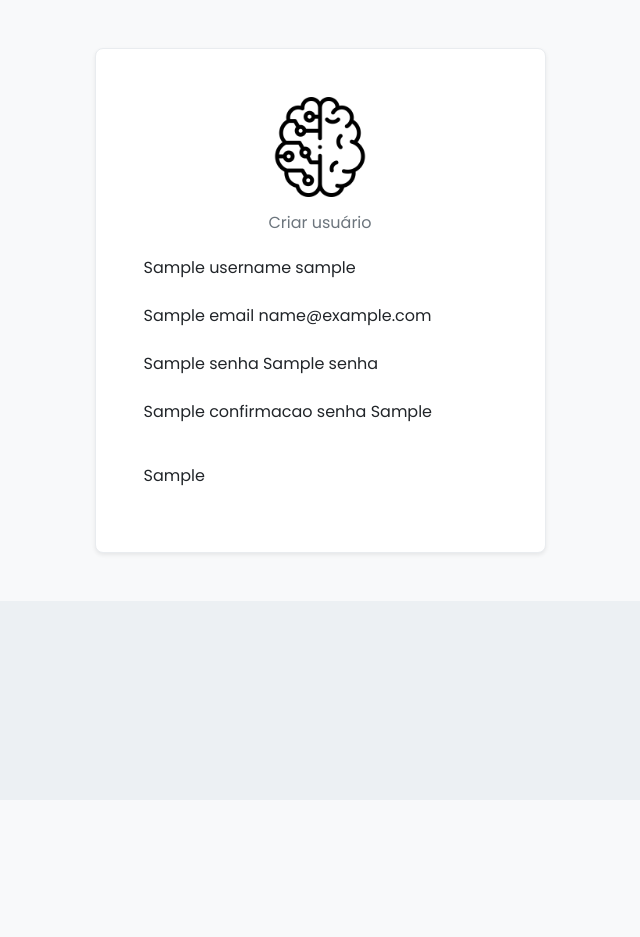
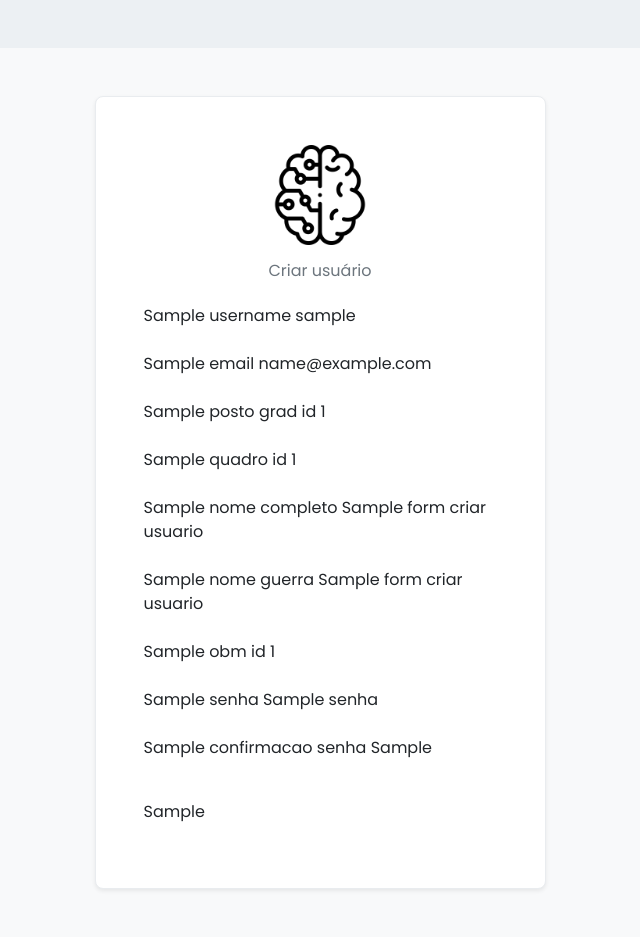
Before and after one commit to Vinicios-Developer/DRH_SISTEMA, a Python web app: template src/templates/criarUsuario.html in a window 1280 px wide. Shown: the whole page, without its empty margins (320-960 px from the left). Before the commit the page ends 554 px from the top, so only its background shows below. Run offline with Jinja, Linux system fonts and the light colour scheme; the template is opened without the code that fills it: most values are stand-ins (such as "Sample title", 1, 10 or a date in 2020); some libraries are stand-ins or nearby versions.

Commit message:
finalizada a página de criar usuários, coloquei uma navbar e tô dando início à página inicial

```diff
--- a/src/forms/forms.py
+++ b/src/forms/forms.py
@@ -12,7 +12,7 @@
     quadro_id = SelectField('Quadro', choices=[])
     nome_completo = StringField('Nome Completo', validators=[DataRequired()])
     nome_guerra = StringField('Nome Guerra')
-    setor_id = SelectField('Setor', choices=[])
+    obm_id = SelectField('Obm', choices=[])
     username = StringField('Nome de usuário')
     email = StringField('E-mail', validators=[DataRequired(), Email()])
     senha = PasswordField('Senha', validators=[DataRequired(), Length(6, 20)])
--- a/src/templates/base.html
+++ b/src/templates/base.html
@@ -27,7 +27,10 @@
     <script src="https://cdnjs.cloudflare.com/ajax/libs/jquery-dropdown/2.1.3/jquery.dropdown.min.js"></script>
 </head>
 <body>
-    <div class="container">
+    {% if current_user.is_authenticated %}
+        {% include 'navbar.html' %}
+    {% endif %}
+    <div class="container mt-3">
         {% with mensagens = get_flashed_messages(with_categories=True) %}
         {% if mensagens %}
         {% for categoria, mensagem in mensagens %}
@@ -38,8 +41,10 @@
         {% endif %}
         {% endwith %}
     </div>
-    {% block body %}
-    {% endblock %}
+    <div class="container-fluid mt-5">
+        {% block body %}
+        {% endblock %}
+    </div>
 
     <script src="https://cdn.jsdelivr.net/npm/bootstrap@5.3.2/dist/js/bootstrap.bundle.min.js"
         integrity="sha384-C6RzsynM9kWDrMNeT87bh95OGNyZPhcTNXj1NW7RuBCsyN/o0jlpcV8Qyq46cDfL"
--- a/src/templates/criarUsuario.html
+++ b/src/templates/criarUsuario.html
@@ -8,7 +8,7 @@
             <div class="card border border-light-subtle rounded-3 shadow-sm">
               <div class="card-body p-3 p-md-4 p-xl-5">
                 <div class="text-center mb-3">
-                  <a href="#!">
+                  <a href="#">
                     <img src="{{ url_for('static', filename='img/cerebro.png') }}" alt="BootstrapBrain Logo" width="100" height="100">
                   </a>
                 </div>
@@ -46,6 +46,91 @@
                             </div>
                             {% else %}
                             {{ form_criar_usuario.email(class="form-control") }}
+                            {% endif %}
+                        </div>
+                      </div>
+                    </div>
+                    <div class="col-12">
+                      <div class="form-floating mb-3">
+                        <div class="form-group">
+                            {{ form_criar_usuario.posto_grad_id.label(class="form-control-label") }}
+                            {% if form_criar_usuario.posto_grad_id.errors %}
+                            {{ form_criar_usuario.posto_grad_id(class="form-control is-invalid") }}
+                            <div class="invalid-feedback">
+                                {% for erro in form_criar_usuario.posto_grad_id.erros %}
+                                {{erro}}
+                                {% endfor %}
+                            </div>
+                            {% else %}
+                            {{ form_criar_usuario.posto_grad_id(class="form-control") }}
+                            {% endif %}
+                        </div>
+                      </div>
+                    </div>
+                    <div class="col-12">
+                      <div class="form-floating mb-3">
+                        <div class="form-group">
+                            {{ form_criar_usuario.quadro_id.label(class="form-control-label") }}
+                            {% if form_criar_usuario.quadro_id.errors %}
+                            {{ form_criar_usuario.quadro_id(class="form-control is-invalid") }}
+                            <div class="invalid-feedback">
+                                {% for erro in form_criar_usuario.quadro_id.erros %}
+                                {{erro}}
+                                {% endfor %}
+                            </div>
+                            {% else %}
+                            {{ form_criar_usuario.quadro_id(class="form-control") }}
+                            {% endif %}
+                        </div>
+                      </div>
+                    </div>
+                    <div class="col-12">
+                      <div class="form-floating mb-3">
+                        <div class="form-group">
+                            {{ form_criar_usuario.nome_completo.label(class="form-control-label") }}
+                            {% if form_criar_usuario.nome_completo.errors %}
+                            {{ form_criar_usuario.nome_completo(class="form-control is-invalid") }}
+                            <div class="invalid-feedback">
+                                {% for erro in form_criar_usuario.nome_completo.erros %}
+                                {{erro}}
+                                {% endfor %}
+                            </div>
+                            {% else %}
+                            {{ form_criar_usuario.nome_completo(class="form-control") }}
+                            {% endif %}
+                        </div>
+                      </div>
+                    </div>
+                    <div class="col-12">
+                      <div class="form-floating mb-3">
+                        <div class="form-group">
+                            {{ form_criar_usuario.nome_guerra.label(class="form-control-label") }}
+                            {% if form_criar_usuario.nome_guerra.errors %}
+                            {{ form_criar_usuario.nome_guerra(class="form-control is-invalid") }}
+                            <div class="invalid-feedback">
+                                {% for erro in form_criar_usuario.nome_guerra.erros %}
+                                {{erro}}
+                                {% endfor %}
+                            </div>
+                            {% else %}
+                            {{ form_criar_usuario.nome_guerra(class="form-control") }}
+                            {% endif %}
+                        </div>
+                      </div>
+                    </div>
+                    <div class="col-12">
+                      <div class="form-floating mb-3">
+                        <div class="form-group">
+                            {{ form_criar_usuario.obm_id.label(class="form-control-label") }}
+                            {% if form_criar_usuario.obm_id.errors %}
+                            {{ form_criar_usuario.obm_id(class="form-control is-invalid") }}
+                            <div class="invalid-feedback">
+                                {% for erro in form_criar_usuario.obm_id.erros %}
+                                {{erro}}
+                                {% endfor %}
+                            </div>
+                            {% else %}
+                            {{ form_criar_usuario.obm_id(class="form-control") }}
                             {% endif %}
                         </div>
                       </div>
--- a/src/templates/login_user.html
+++ b/src/templates/login_user.html
@@ -64,9 +64,6 @@
                         {{ form_login.botao_submit_login(class="btn btn-outline-primary mt-2") }}
                       </div>
                     </div>
-                    <div class="col-12">
-                      <p class="m-0 text-secondary text-center">Não tem uma conta? <a href="{{ url_for('criarUsuario') }}" class="link-primary text-decoration-none">Cadastre-se</a></p>
-                    </div>
                   </div>
                 </form>
               </div>
```
Also changed, not shown: src/controller/authorization.py (added, +19 -0 lines), src/models/models.py (+5 -16 lines), src/routes/routes.py (+16 -7 lines), src/templates/home.html (added, +10 -0 lines), src/templates/navbar.html (added, +44 -0 lines).
